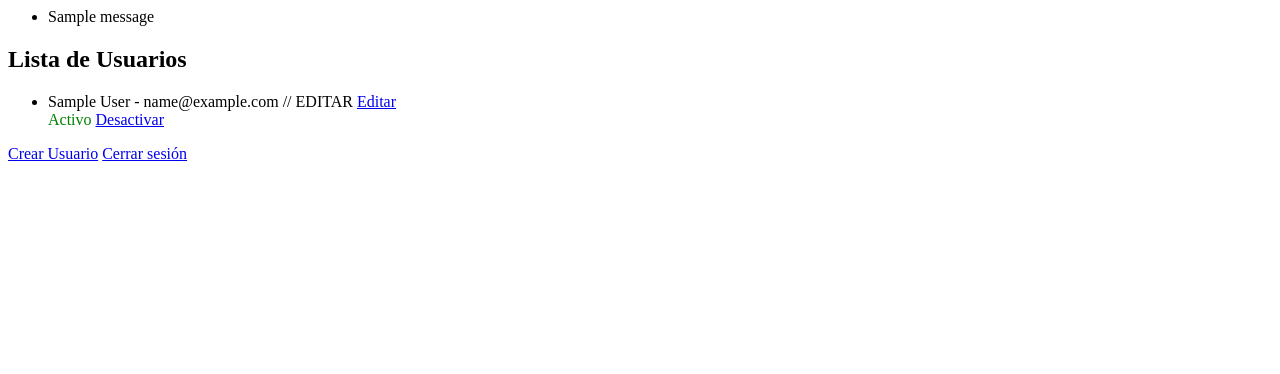
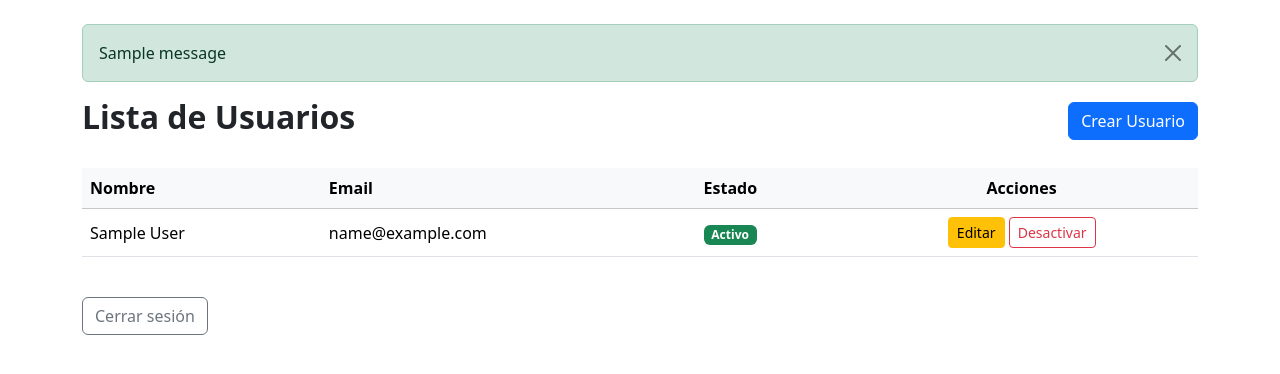
Before and after one commit to G1lber/Entreno-Cursos-Cortos, a Django app: page /usuario/view/ in a window 1280 px wide. Shown: the top 374 px of the page. Run offline with Django 5.2, Linux system fonts and the light colour scheme; a user stored in the database is signed in; tables that the repository leaves empty hold one stand-in row (values such as "Sample post"); one stand-in notice (Sample message) is shown.

Commit message:
arreglo de la vista de usuarios

```diff
--- a/curso/templates/layout/viewUsuarios.html
+++ b/curso/templates/layout/viewUsuarios.html
@@ -1,30 +1,82 @@
+{% load static %}
+<!doctype html>
+<html lang="es">
+  <head>
+    <meta charset="utf-8">
+    <meta name="viewport" content="width=device-width, initial-scale=1">
+    <title>Gestión de Usuarios</title>
+    <!-- Bootstrap CSS -->
+    <link href="https://cdn.jsdelivr.net/npm/bootstrap@5.3.3/dist/css/bootstrap.min.css" rel="stylesheet">
+  </head>
+  <body>
+    <div class="container my-4">
+
+      <!-- Mensajes -->
       {% if messages %}
-    <ul class="messages">
+        <div class="mb-3">
           {% for message in messages %}
-            <li{% if message.tags %} class="{{ message.tags }}"{% endif %}>{{ message }}</li>
+            <div class="alert alert-{{ message.tags }} alert-dismissible fade show" role="alert">
+              {{ message }}
+              <button type="button" class="btn-close" data-bs-dismiss="alert" aria-label="Close"></button>
+            </div>
           {% endfor %}
-    </ul>
+        </div>
       {% endif %}
 
+      <!-- Encabezado -->
+      <div class="d-flex justify-content-between align-items-center mb-4">
+        <h2 class="fw-bold">Lista de Usuarios</h2>
+        <a href="{% url 'createUsuario' %}" class="btn btn-primary">Crear Usuario</a>
+      </div>
+
+      <!-- Tabla de Usuarios -->
       {% if usuarios %}
-    <h2>Lista de Usuarios</h2>
-    <ul>
+        <div class="table-responsive">
+          <table class="table table-hover align-middle">
+            <thead class="table-light">
+              <tr>
+                <th>Nombre</th>
+                <th>Email</th>
+                <th>Estado</th>
+                <th class="text-center">Acciones</th>
+              </tr>
+            </thead>
+            <tbody>
               {% for usuario in usuarios %}
-            <li>{{ usuario.first_name }} {{ usuario.last_name }} - {{ usuario.email }} // EDITAR <a href="{% url 'editUsuario' usuario.id %}">Editar</a></li>
+                <tr>
+                  <td>{{ usuario.first_name }} {{ usuario.last_name }}</td>
+                  <td>{{ usuario.email }}</td>
+                  <td>
                     {% if usuario.is_active %}
-                <span style="color: green;">Activo</span>
-                <a href="{% url 'toggleUsuario' usuario.id %}">Desactivar</a>
+                      <span class="badge bg-success">Activo</span>
                     {% else %}
-                <span style="color: red;">Inactivo</span>
-                <a href="{% url 'toggleUsuario' usuario.id %}">Activar</a>
+                      <span class="badge bg-danger">Inactivo</span>
                     {% endif %}
+                  </td>
+                  <td class="text-center">
+                    <a href="{% url 'editUsuario' usuario.id %}" class="btn btn-sm btn-warning">Editar</a>
+                    {% if usuario.is_active %}
+                      <a href="{% url 'toggleUsuario' usuario.id %}" class="btn btn-sm btn-outline-danger">Desactivar</a>
+                    {% else %}
+                      <a href="{% url 'toggleUsuario' usuario.id %}" class="btn btn-sm btn-outline-success">Activar</a>
+                    {% endif %}
+                  </td>
+                </tr>
               {% endfor %}
-    </ul>
+            </tbody>
+          </table>
+        </div>
       {% else %}
-    <p>No hay usuarios disponibles.</p>
+        <div class="alert alert-info">No hay usuarios disponibles.</div>
       {% endif %}
 
-<a href="{% url 'createUsuario' %}">Crear Usuario</a>
+      <!-- Botón de cerrar sesión -->
+      <div class="mt-4">
+        <a href="{% url 'logout' %}" class="btn btn-outline-secondary">Cerrar sesión</a>
+      </div>
+    </div>
 
-
-<a href="{% url 'logout' %}">Cerrar sesión</a>
+    <!-- Bootstrap JS -->
+    <script src="https://cdn.jsdelivr.net/npm/bootstrap@5.3.3/dist/js/bootstrap.bundle.min.js"></script>
+  </body>
+</html>
--- a/entreno/settings.py
+++ b/entreno/settings.py
@@ -79,7 +79,7 @@ DATABASES = {
         'ENGINE': 'django.db.backends.mysql',   # Driver MySQL
         'NAME': 'cursos_cortos',                      # Nombre de tu base de datos
         'USER': 'root',                        # Usuario de MySQL
-        'PASSWORD': 'root',             # Contraseña
+        'PASSWORD': '',             # Contraseña
         'HOST': '127.0.0.1',                   # Servidor (localhost)
         'PORT': '3306',                        # Puerto por defecto MySQL
         'OPTIONS': {
```
Lines whose indentation alone changed are shown as unchanged.
